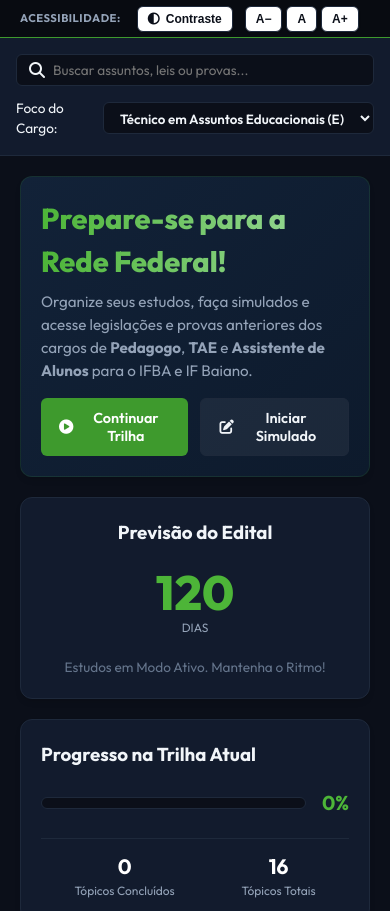
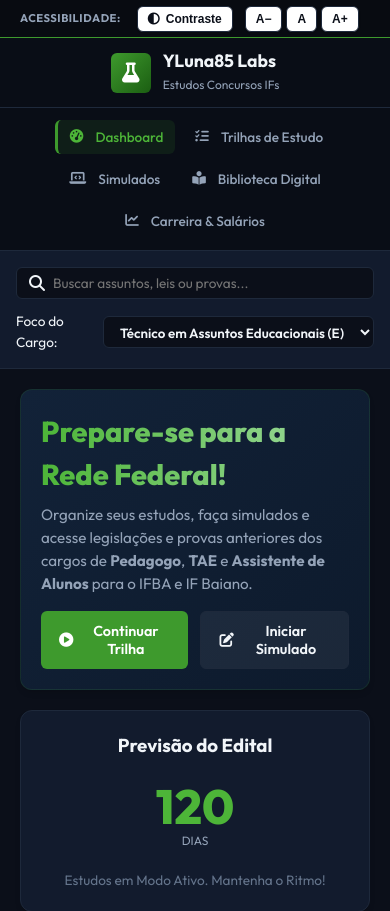
Before and after one commit to yuriluna85/concurso-if, a plain HTML site: page index.html in a window 390 px wide. Shown: the top 911 px of the page. Drawn offline with Linux system fonts and the light colour scheme; no server answers.

Commit message:
Add files via upload

```diff
--- a/static/css/style.css
+++ b/static/css/style.css
@@ -163,8 +163,7 @@ a:hover {
 
 /* ----- 3. LAYOUT STRUCTURE -------------------------------- */
 .app-layout {
-  display: grid;
-  grid-template-columns: 260px 1fr;
+  display: block;
   min-height: 100vh;
   padding-top: 38px; /* For accessibility bar */
 }
@@ -1347,14 +1346,36 @@ body.high-contrast .acc-btn {
   border: 2.5px solid #ffffff !important;
 }
 
-/* ----- 13. RESPONSIVE DESIGN (Media Queries) ------------- */
 @media (max-width: 1024px) {
-  .app-layout {
-    grid-template-columns: 1fr;
+  .app-sidebar {
+    position: relative;
+    top: 0;
+    width: 100%;
+    height: auto;
+    border-right: none;
+    border-bottom: 1px solid var(--border);
   }
 
-  .app-sidebar {
-    display: none; /* In a full app, we would make a hamburger menu */
+  .sidebar-brand {
+    padding: var(--space-3);
+    justify-content: center;
+  }
+
+  .sidebar-nav {
+    flex-direction: row;
+    flex-wrap: wrap;
+    justify-content: center;
+    padding: var(--space-3);
+    gap: var(--space-2);
+  }
+
+  .nav-item {
+    padding: 8px 12px;
+    font-size: 0.85rem;
+  }
+
+  .sidebar-footer {
+    display: none;
   }
 
   .app-main {
```
